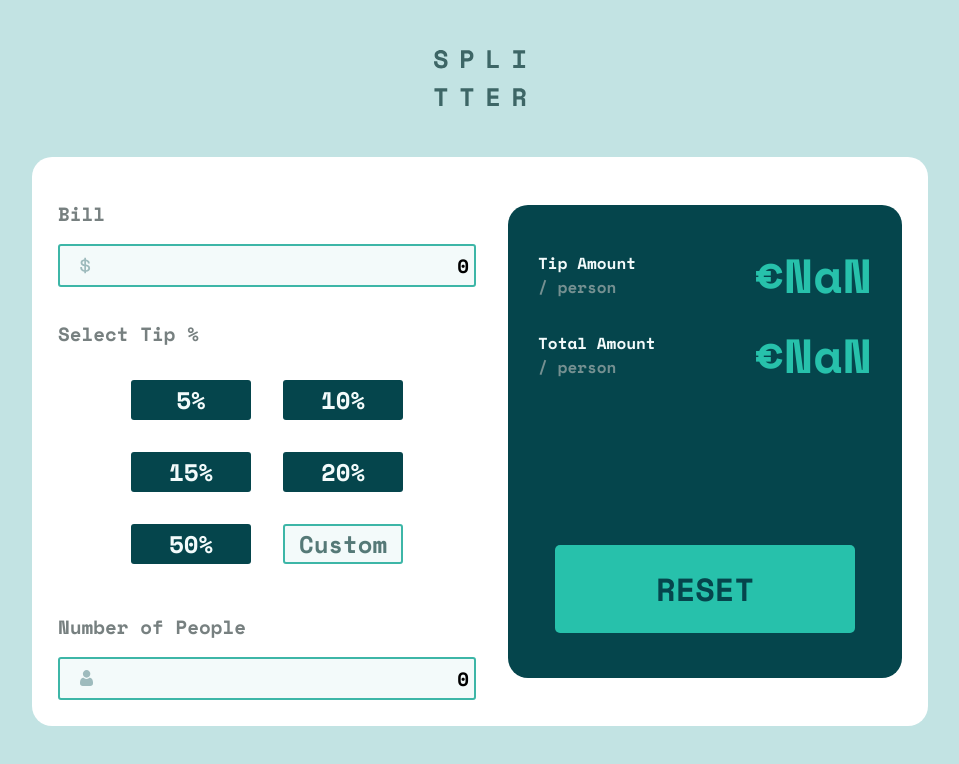
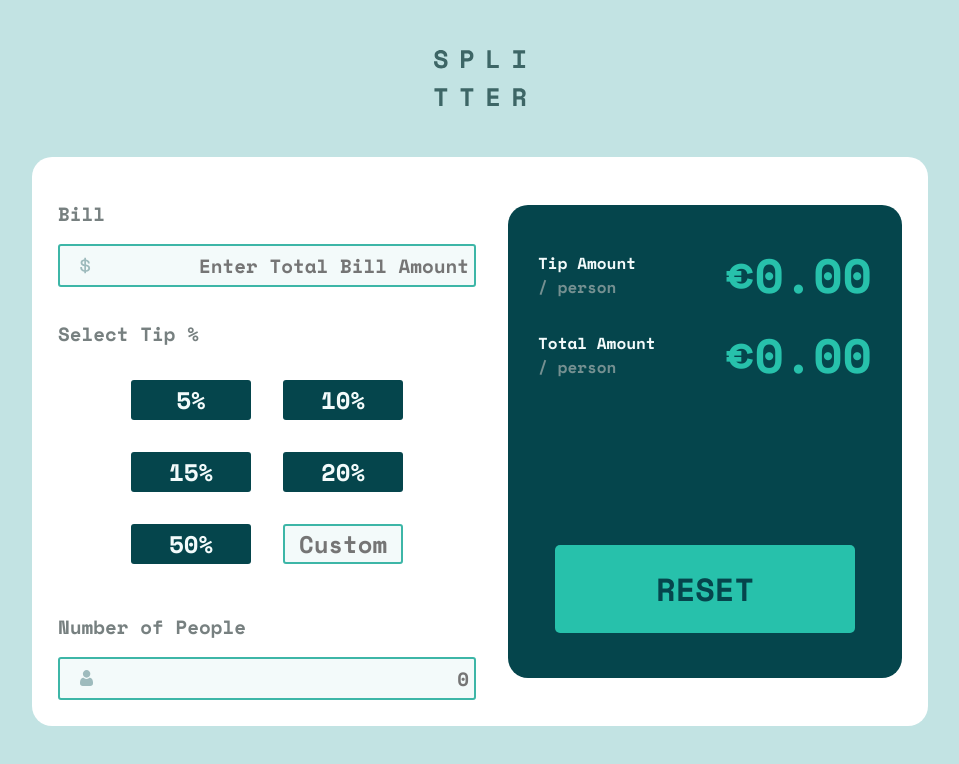
Before and after one commit to andicuevasp/tip-calculator, a React (Vite) app: page / in a window 1280 px wide. Shown: the top 764 px of the page, without its empty margins (160-1119 px from the left). Built offline with nearby package versions, Linux system fonts and the light colour scheme.

Commit message:
wip fixed results NaN error and changed formData states to strings so the inputs are always empty on first render

```diff
--- a/src/App.jsx
+++ b/src/App.jsx
@@ -8,14 +8,22 @@ import logo from "../src/assets/logo.svg"
 function App() {
   const [formData, setFormData] = useState(
     {
-      billAmount: 0,
-      tip: "Custom",
-      numberOfPeople: 0
+      billAmount: "",
+      tip: "",
+      numberOfPeople: ""
     }
   )
 
-  const tipAmountPerPerson = parseFloat((((formData.tip * formData.billAmount)/100)/formData.numberOfPeople).toFixed(2))
-  const totalAmountPerPerson = parseFloat(((formData.billAmount/formData.numberOfPeople) + tipAmountPerPerson).toFixed(2))
+  let tipAmountPerPerson
+  let totalAmountPerPerson
+
+ if(formData.billAmount > 0 && formData.tip > 0 && formData.numberOfPeople > 0){
+    tipAmountPerPerson = parseFloat((((formData.tip * formData.billAmount)/100)/formData.numberOfPeople).toFixed(2))
+    totalAmountPerPerson = parseFloat(((formData.billAmount/formData.numberOfPeople) + tipAmountPerPerson).toFixed(2))
+ } else {
+    tipAmountPerPerson = (0.00).toFixed(2);
+    totalAmountPerPerson = (0.00).toFixed(2);
+ }
 
 
   console.log(formData)
@@ -31,9 +39,9 @@ function App() {
 
   function reset() {
     setFormData({
-      billAmount: 0,
-      tip: "Custom",
-      numberOfPeople: 0
+      billAmount: "",
+      tip: "",
+      numberOfPeople: ""
     })
 
   }
```
